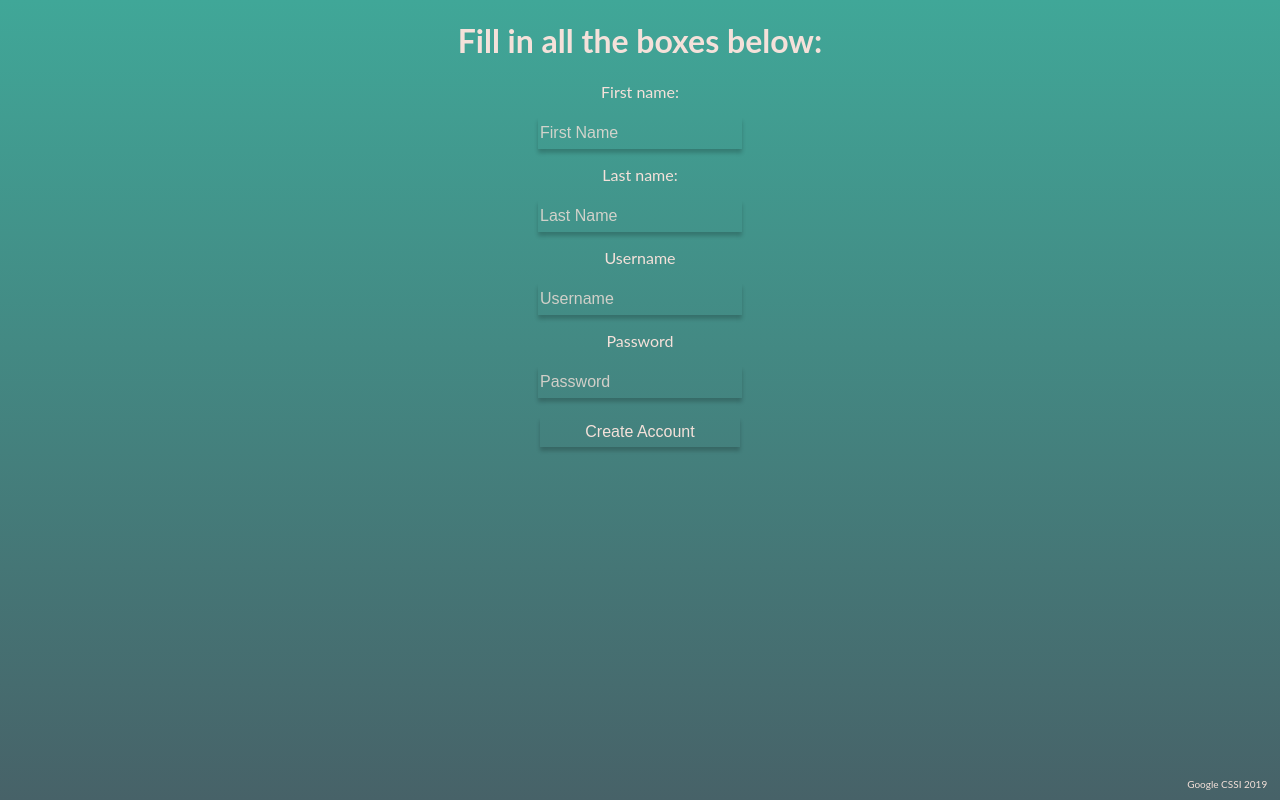
After one commit to ditulliojx2693/Kravings, a Python web app: template templates/signin.html in a window 1280 px wide. The commit adds this page. Run offline with Jinja, Linux system fonts and the light colour scheme; the template is opened without the code that fills it, so the values that code supplies are empty.

```diff
--- a/stylesheets/login.css
+++ b/stylesheets/login.css
@@ -19,6 +19,10 @@ html{
   text-decoration:none;
   color: #f5e1da;
   margin:0;
+}
+input{
+  color: #f5e1da;
+  background-color:transparent;
 }
 #signUp:hover{
   color: #f1f1f1;
--- a/templates/login2.html
+++ b/templates/login2.html
@@ -23,7 +23,9 @@
     <h1> Login to Kravings</h1>
     <form class="" action="index.html" method="post">
       <input type="text" name="username" placeholder="Username" id="username"> <br> <br>
-      <input type="text" name="password" placeholder="Password" id="password">
+      <input type="password" name="password" placeholder="Password" id="password"> <br><br><br>
+      <!-- make it so this checks the values with a database when you push submit-->
+      <input type="submit" value="Submit">
     </form><br>
     <form class="" action="/signup" method="post"><button type="submit" name="button" id="signUp">Don't have an account? Sign up here!</button></form>
     <div class="footer">
--- /dev/null
+++ b/templates/signin.html
@@ -0,0 +1,25 @@
+<!DOCTYPE html>
+<html lang="en" dir="ltr">
+  <head>
+    <meta charset="utf-8">
+    <title>Sign up for Kravings</title>
+    <link rel="stylesheet" href="stylesheets/login.css">
+  </head>
+  <body>
+    <form class="form" action="/login" method="post">
+      <h1>Fill in all the boxes below:</h1>
+      <p>First name:</p>
+      <input type="text" name="first_name" placeholder="First Name">
+      <p>Last name:</p>
+      <input type="text" name="last_name" placeholder="Last Name">
+      <p>Username</p>
+      <input type="text" name="username" placeholder="Username">
+      <p>Password</p>
+      <input type="text" name="password" placeholder="Password"><br><br>
+      <input type="submit" value="Create Account">
+    </form>
+    <div class="footer">
+      <p class="footerText">Google CSSI 2019</p>
+    </div>
+  </body>
+</html>
```
Also changed, not shown: main.py (+7 -1 lines).
